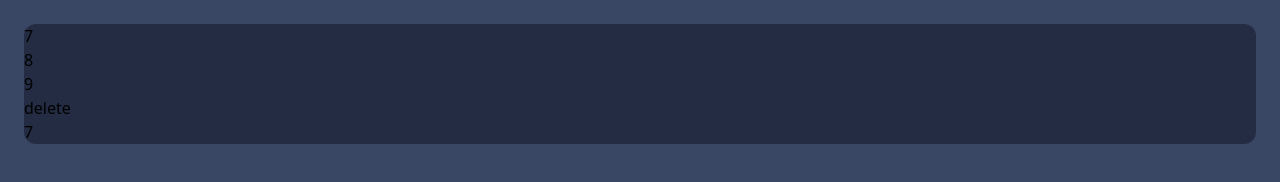
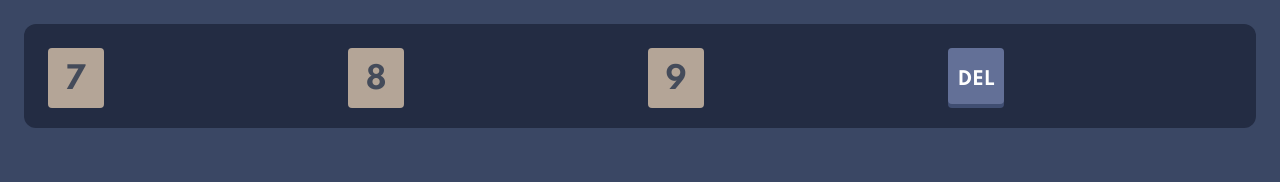
Before and after one commit to aaron-might/Calculator-App, a website built with Vite: page index.html in a window 1280 px wide. Built offline with nearby package versions, Linux system fonts and the light colour scheme.

Commit message:
create btn style in css

```diff
--- a/index.html
+++ b/index.html
@@ -12,14 +12,15 @@
 
     <title>Calculator - Frontend Mentor - Challenge</title>
 </head>
-<body class="bg-skin-base m-6">
+<body class="bg-skin-base m-6 font-Spartan">
     <!-- KEYPAD -->
-    <div class="bg-skin-keypad rounded-xl">
-       <div>7</div>
-       <div>8</div>
-       <div>9</div>
-       <div>delete</div>
-       <div>7</div>
+    <div class="bg-skin-keypad rounded-xl grid grid-cols-4 gap-4 p-6">
+       <div class="btn btn-base">7</div>
+       <div class="btn btn-base">8</div>
+       <div class="btn btn-base">9</div>
+       <div class="btn btn-accent-1">del</div>
+
+
     </div>
     <!-- KEYPAD END -->
 </body>
--- a/styles/style.css
+++ b/styles/style.css
@@ -18,7 +18,23 @@
         --color-shadow-key-base:hsl(28, 16%, 65%);
 
         --color-text-key-base:hsl(221, 14%, 31%);
-        --color-text-key-accent-1:hsl(0, 0, 100%);
-        --color-text-key-accent-2:hsl(0, 0, 100%);
+        --color-text-key-accent-1:hsl(0, 0%, 100%);
+        --color-text-key-accent-2:hsl(0, 0%, 100%);
     }
 }
+
+@layer components {
+    .btn {
+        @apply w-14 h-14 rounded flex justify-center items-center cursor-pointer pt-2;
+    }
+
+   .btn-base {
+       @apply bg-skin-key-base text-3xl text-skin-key-base shadow-key-base
+    }
+    .btn-accent-1 {
+       @apply bg-skin-key-accent-1 text-lg text-skin-key-accent-1 shadow-key-accent-1 uppercase
+   }
+    .btn-accent-2 {
+       @apply bg-skin-key-accent-2 text-lg text-skin-key-accent-2 shadow-key-accent-2
+   }
+}
```
